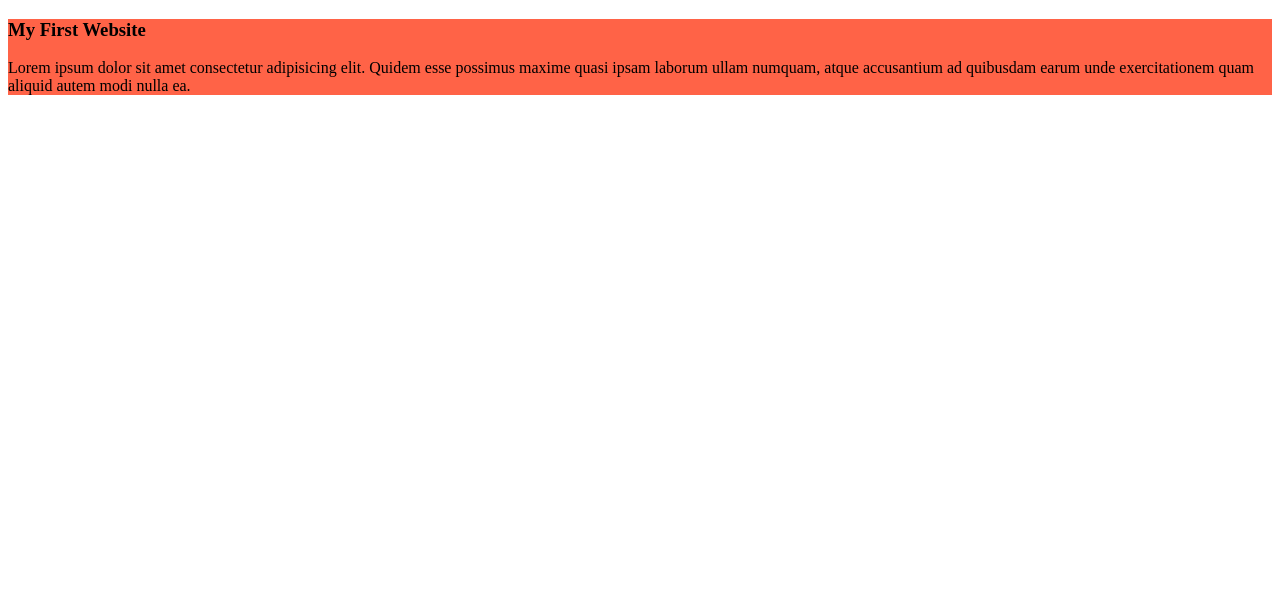
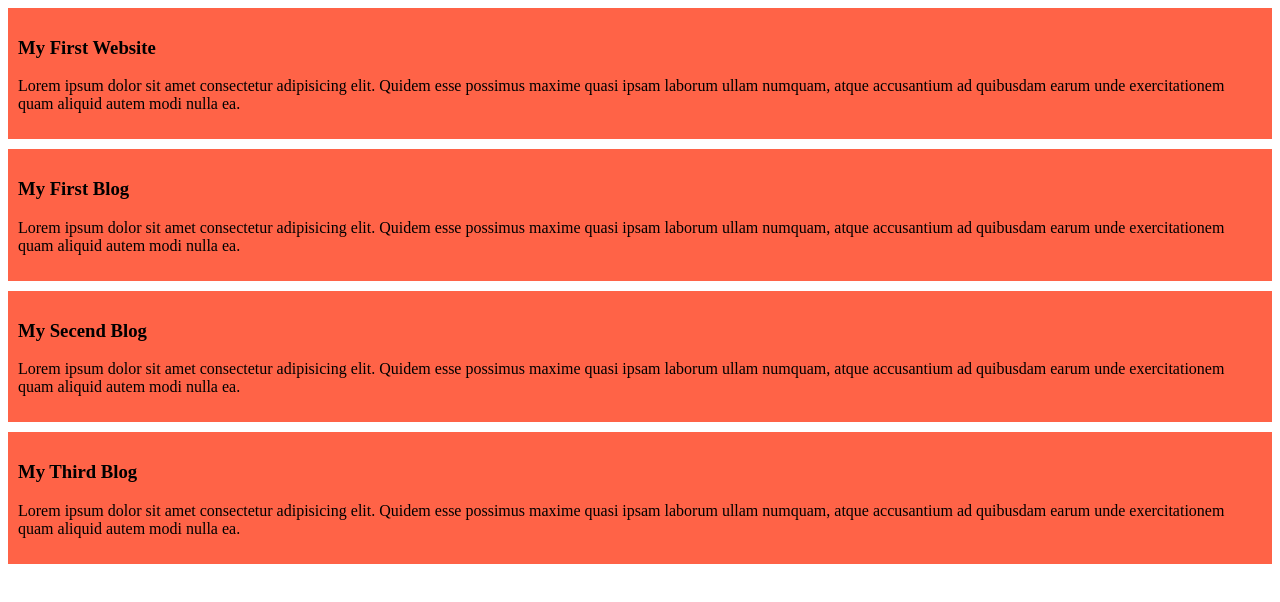
Before and after one commit to Hossainmithu/my-simple-life, a plain HTML site: page index.html in a window 1280 px wide. Drawn offline with Linux system fonts and the light colour scheme.

Commit message:
added the second and th e third blog

```diff
--- a/index.html
+++ b/index.html
@@ -11,5 +11,17 @@
     <h3>My First Website</h3>
     <p>Lorem ipsum dolor sit amet consectetur adipisicing elit. Quidem esse possimus maxime quasi ipsam laborum ullam numquam, atque accusantium ad quibusdam earum unde exercitationem quam aliquid autem modi nulla ea.</p>
   </div>
+  <div>
+    <h3>My First Blog</h3>
+    <p>Lorem ipsum dolor sit amet consectetur adipisicing elit. Quidem esse possimus maxime quasi ipsam laborum ullam numquam, atque accusantium ad quibusdam earum unde exercitationem quam aliquid autem modi nulla ea.</p>
+  </div>
+  <div>
+    <h3>My Secend Blog</h3>
+    <p>Lorem ipsum dolor sit amet consectetur adipisicing elit. Quidem esse possimus maxime quasi ipsam laborum ullam numquam, atque accusantium ad quibusdam earum unde exercitationem quam aliquid autem modi nulla ea.</p>
+  </div>
+  <div>
+    <h3>My Third Blog</h3>
+    <p>Lorem ipsum dolor sit amet consectetur adipisicing elit. Quidem esse possimus maxime quasi ipsam laborum ullam numquam, atque accusantium ad quibusdam earum unde exercitationem quam aliquid autem modi nulla ea.</p>
+  </div>
 </body>
 </html>
--- a/styles/blog.css
+++ b/styles/blog.css
@@ -1,3 +1,5 @@
 div{
   background-color: tomato;
+  padding: 10px;
+  margin-bottom: 10px;
 }
```
